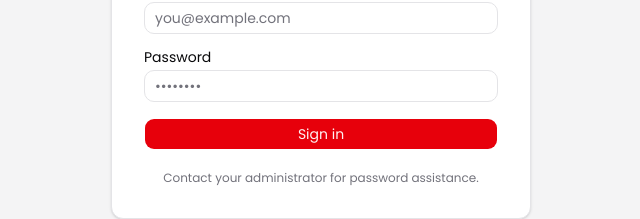
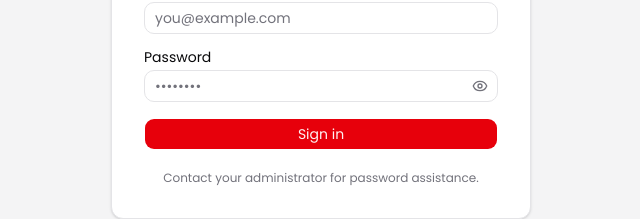
Before and after one commit to jvcayao/sunbites-pos, a Next.js app: page /login in a window 1280 px wide. Shown: the part 390-609 px from the top of the page, without its empty margins (319-959 px from the left). Built offline with nearby package versions, Linux system fonts and the light colour scheme; no server answers.

Commit message:
feat: add password visibility toggle to Input component

```diff
--- a/components/ui/input.tsx
+++ b/components/ui/input.tsx
@@ -1,20 +1,45 @@
+"use client";
+
 import * as React from "react";
 import { Input as InputPrimitive } from "@base-ui/react/input";
+import { Eye, EyeOff } from "lucide-react";
 
 import { cn } from "@/lib/utils";
 
-function Input({ className, type, ...props }: React.ComponentProps<"input">) {
-  return (
+function Input({ className, type, disabled, ...props }: React.ComponentProps<"input">) {
+  const [shown, setShown] = React.useState(false);
+  const isPassword = type === "password";
+
+  const input = (
     <InputPrimitive
-      type={type}
+      type={isPassword ? (shown ? "text" : "password") : type}
       data-slot="input"
+      disabled={disabled}
       className={cn(
         "h-8 w-full min-w-0 rounded-lg border border-input bg-transparent px-2.5 py-1 text-base transition-colors outline-none file:inline-flex file:h-6 file:border-0 file:bg-transparent file:text-sm file:font-medium file:text-foreground placeholder:text-muted-foreground focus-visible:border-ring focus-visible:ring-3 focus-visible:ring-ring/50 disabled:pointer-events-none disabled:cursor-not-allowed disabled:bg-input/50 disabled:opacity-50 aria-invalid:border-destructive aria-invalid:ring-3 aria-invalid:ring-destructive/20 md:text-sm dark:bg-input/30 dark:disabled:bg-input/80 dark:aria-invalid:border-destructive/50 dark:aria-invalid:ring-destructive/40",
+        isPassword && "pr-8",
         className,
       )}
       {...props}
     />
   );
+
+  if (!isPassword) return input;
+
+  return (
+    <div className="relative w-full">
+      {input}
+      <button
+        type="button"
+        disabled={disabled}
+        aria-label={shown ? "Hide password" : "Show password"}
+        onClick={() => setShown((s) => !s)}
+        className="absolute inset-y-0 right-0 flex items-center pr-2.5 text-muted-foreground hover:text-foreground disabled:pointer-events-none disabled:opacity-50"
+      >
+        {shown ? <EyeOff className="size-4" /> : <Eye className="size-4" />}
+      </button>
+    </div>
+  );
 }
 
 export { Input };
```
Also changed, not shown: 1 other file (tests, documents, lock files or other folders).
